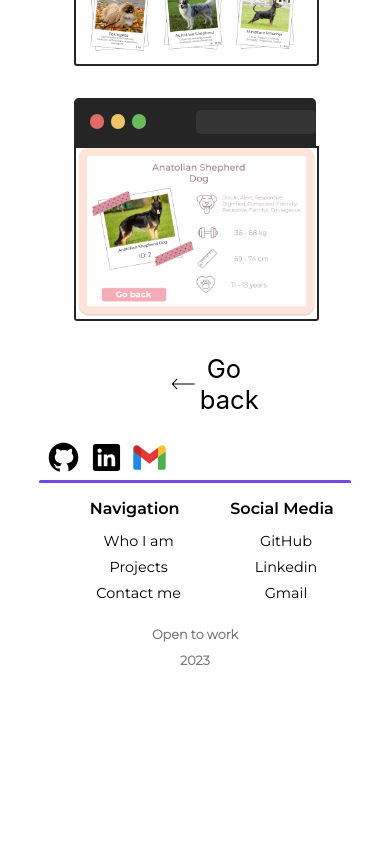
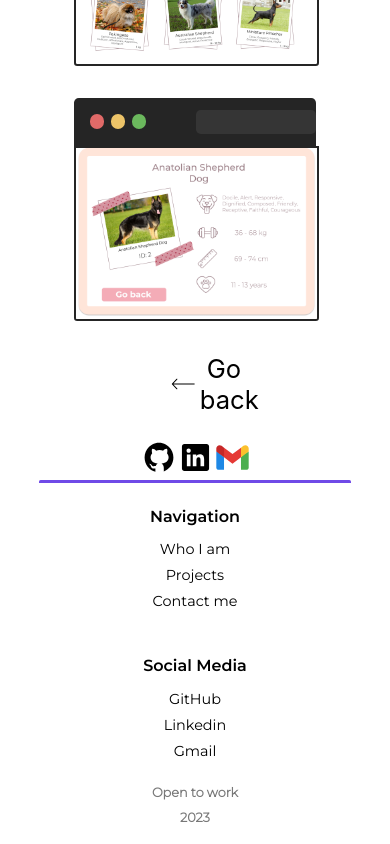
Before and after one commit to JPGomezCuervo/Portfolio, a React (Create React App) app in the folder client/: page /detail/doggofinder in a window 390 px wide. Shown: the part 1839-2683 px from the top of the page. Before the commit the page ends 2525 px from the top, so only its background shows below. Built offline with nearby package versions, Linux system fonts and the light colour scheme.

Commit message:
Footer responsive all devices

```diff
--- a/client/src/components/Footer/Footer.module.css
+++ b/client/src/components/Footer/Footer.module.css
@@ -12,7 +12,7 @@
 
 .Footer  h3 {
     font-family: "Montserrat-SemiBold";
-    margin-left: 2rem;
+
     margin-bottom: 0;
     font-size: 1rem;
 }
@@ -22,6 +22,7 @@
     font-family: "Montserrat-Regular";
     font-size: .9rem;
     cursor: pointer;
+    padding: 0;
 
 }
 
@@ -51,3 +52,46 @@
     display: flex;
     justify-content: space-evenly;
 }
+
+.Navigation {
+    display: flex;
+    justify-content: center;
+    flex-direction: column;
+}
+
+.OpenToWork {
+    display: none;
+}
+
+@media screen and (max-width: 414px) {
+
+
+    .Footer .LogosContainer {
+        display: flex;
+        justify-content: center;
+    }
+
+    .Footer  .Container {
+        display: flex;
+        flex-direction: column;
+        justify-content:center ;
+    }
+
+    .Footer  .Container h3 {
+        margin: 0;
+        margin-top: 1.5rem;
+
+    }
+
+    .Footer  .Container ul {
+        padding-left: 0;
+    }
+
+    .OpenToWork {
+        display: initial;
+    }
+
+    .Footer .Container h2 {
+        display: none;
+    }
+}
--- a/client/src/components/Footer/Footer.tsx
+++ b/client/src/components/Footer/Footer.tsx
@@ -70,6 +70,10 @@ const Footer: FC<NavBarPropsType> = ({handleProjectClick, handleContactMeClick,
 
                 </div>
 
+                <div className={style.OpenToWork}>
+                    <h2>Open to work</h2>
+                    <h2>2023</h2>
+                </div>
             </div>
                 <h2>Open to work</h2>
                 <h2>2023</h2>
```
